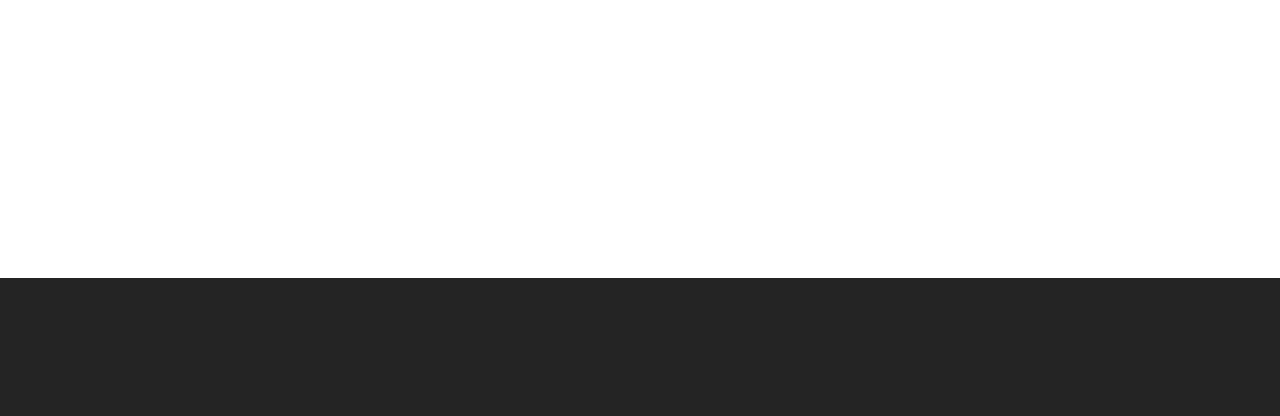
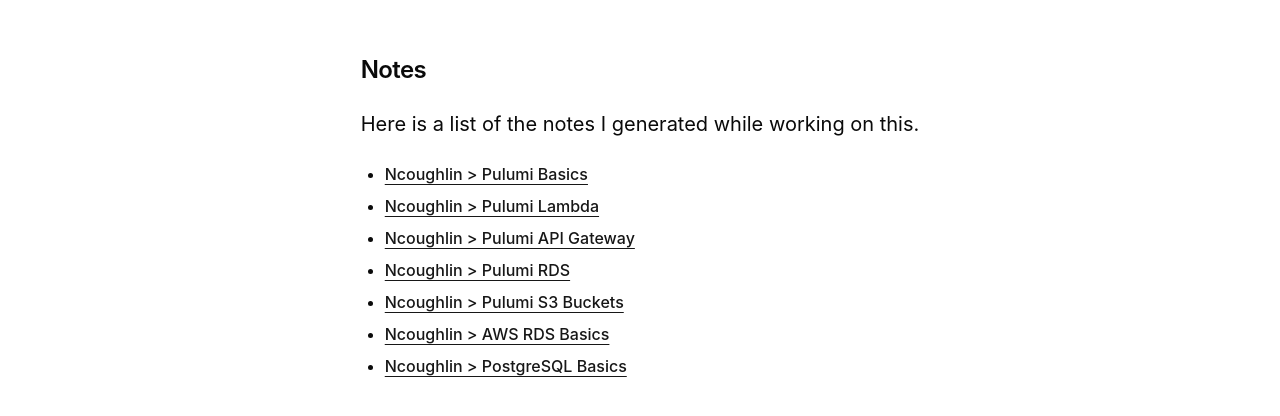
Before and after one commit to ncoughlin/gummicube-demo-front, a React (Vite) app: page / in a window 1280 px wide. Shown: the part 1716-2132 px from the top of the page. Before the commit the page ends 1994 px from the top, so only its background shows below. Built offline with nearby package versions, Linux system fonts and the light colour scheme; no server answers.

Commit message:
added notes section

```diff
--- a/src/components/App.tsx
+++ b/src/components/App.tsx
@@ -42,6 +42,78 @@
           allow="accelerometer; ambient-light-sensor; camera; encrypted-media; geolocation; gyroscope; hid; microphone; midi; payment; usb; vr; xr-spatial-tracking"
           sandbox="allow-forms allow-modals allow-popups allow-presentation allow-same-origin allow-scripts"
         ></iframe>
+        <Spacer vertical={6} verticalMobile={2} />
+        <div className="max-w-4xl">
+          <h3>Notes</h3>
+          <p className=" text-xl">
+            Here is a list of the notes I generated while working on this.
+          </p>
+          <ul>
+            <li>
+              <a
+                className="font-medium text-primary underline underline-offset-4"
+                href="https://ncoughlin.com/posts/pulumi-iac-basics"
+                target="_blank"
+              >
+                {`Ncoughlin > Pulumi Basics`}
+              </a>
+            </li>
+            <li>
+              <a
+                className="font-medium text-primary underline underline-offset-4"
+                href="https://ncoughlin.com/posts/pulumi-lambda"
+                target="_blank"
+              >
+                {`Ncoughlin > Pulumi Lambda`}
+              </a>
+            </li>
+            <li>
+              <a
+                className="font-medium text-primary underline underline-offset-4"
+                href="https://ncoughlin.com/posts/pulumi-api-gateway"
+                target="_blank"
+              >
+                {`Ncoughlin > Pulumi API Gateway`}
+              </a>
+            </li>
+            <li>
+              <a
+                className="font-medium text-primary underline underline-offset-4"
+                href="https://ncoughlin.com/posts/pulumi-rds"
+                target="_blank"
+              >
+                {`Ncoughlin > Pulumi RDS`}
+              </a>
+            </li>
+            <li>
+              <a
+                className="font-medium text-primary underline underline-offset-4"
+                href="https://ncoughlin.com/posts/pulumi-s3-bucket"
+                target="_blank"
+              >
+                {`Ncoughlin > Pulumi S3 Buckets`}
+              </a>
+            </li>
+            <li>
+              <a
+                className="font-medium text-primary underline underline-offset-4"
+                href="https://ncoughlin.com/posts/aws-rds-basics"
+                target="_blank"
+              >
+                {`Ncoughlin > AWS RDS Basics`}
+              </a>
+            </li>
+            <li>
+              <a
+                className="font-medium text-primary underline underline-offset-4"
+                href="https://ncoughlin.com/posts/postgressql-basics"
+                target="_blank"
+              >
+                {`Ncoughlin > PostgreSQL Basics`}
+              </a>
+            </li>
+          </ul>
+        </div>
         <Spacer vertical={20} verticalMobile={4} />
       </div>
     </div>
--- a/src/index.css
+++ b/src/index.css
@@ -112,3 +112,7 @@
 h3 {
   @apply scroll-m-20 text-2xl font-semibold tracking-tight;
 }
+
+ul {
+  @apply my-6 ml-6 list-disc [&>li]:mt-2;
+}
```
